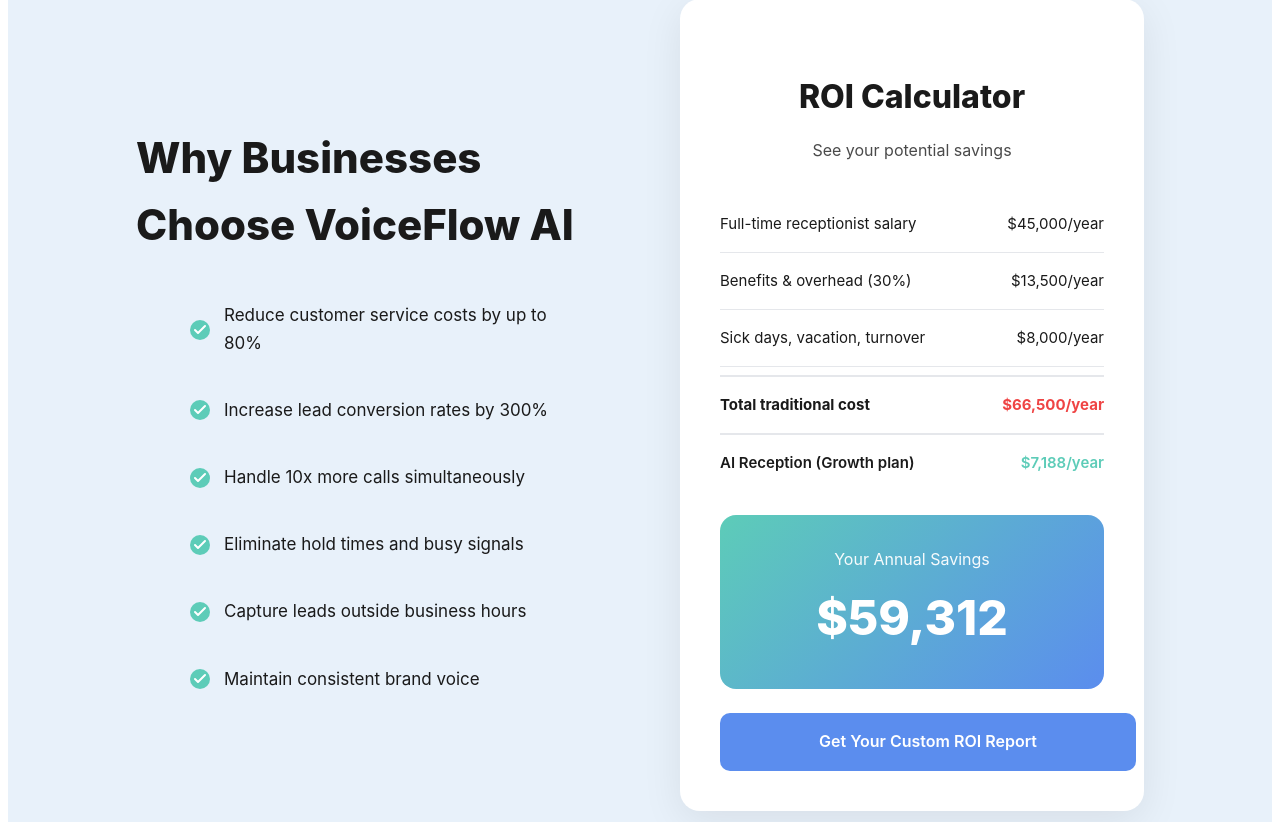
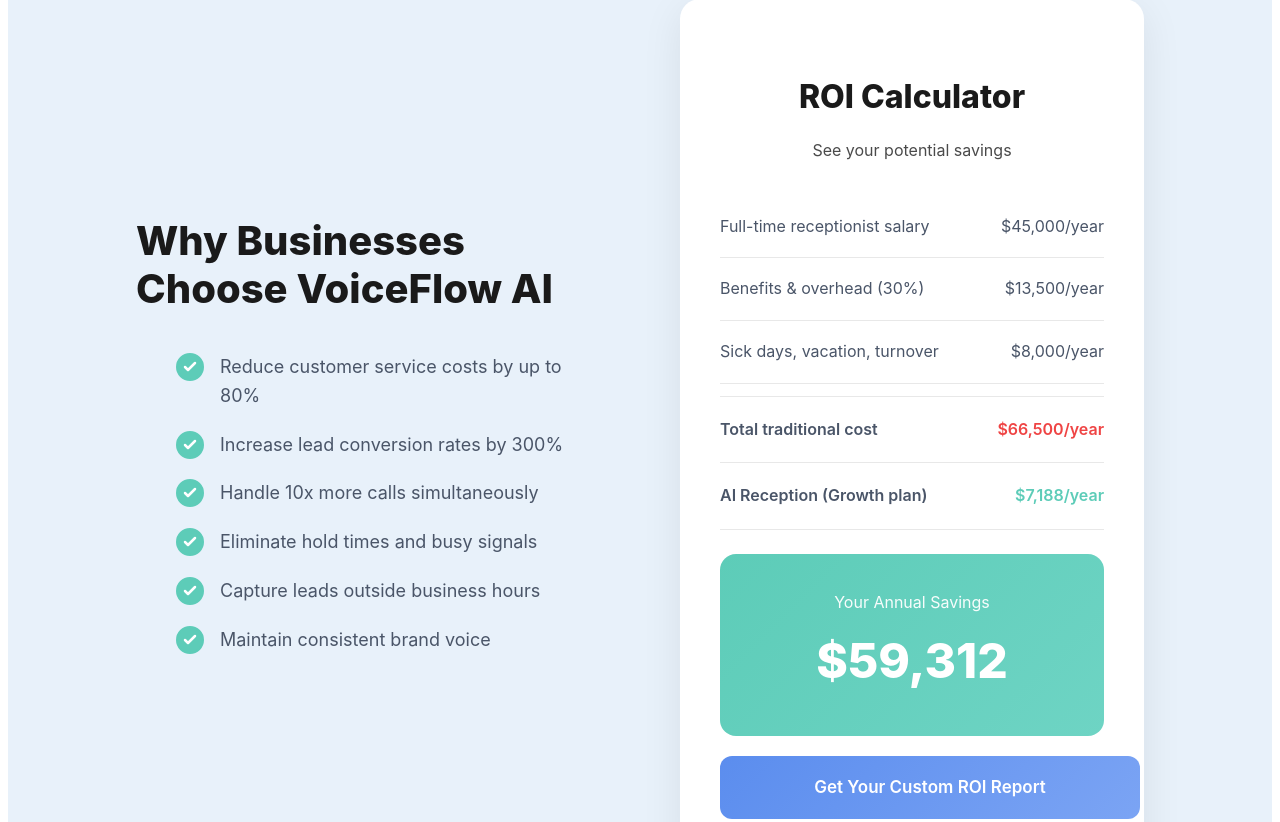
Before and after one commit to farnooshfathi/eleva8flow, a website built with Vite: page index.html in a window 1280 px wide. Shown: the part 2320-3142 px from the top of the page. Built offline with nearby package versions, Linux system fonts and the light colour scheme; a script that the page names is missing.

Commit message:
Updated style.css

```diff
--- a/index.html
+++ b/index.html
@@ -262,44 +262,44 @@
           <h2>Why Businesses Choose VoiceFlow AI</h2>
           <ul class="roi-benefits">
             <li>
-              <svg class="check-circle" width="24" height="24" viewBox="0 0 24 24" fill="none">
-                <circle cx="12" cy="12" r="10" fill="#5DCCB8"/>
-                <path d="M7 12L10 15L17 8" stroke="white" stroke-width="2" stroke-linecap="round" stroke-linejoin="round"/>
+              <svg class="check-circle" width="28" height="28" viewBox="0 0 28 28" fill="none">
+                <circle cx="14" cy="14" r="13" fill="#5DCCB8" stroke="#5DCCB8" stroke-width="2"/>
+                <path d="M9 14L12 17L19 10" stroke="white" stroke-width="2.5" stroke-linecap="round" stroke-linejoin="round"/>
               </svg>
               Reduce customer service costs by up to 80%
             </li>
             <li>
-              <svg class="check-circle" width="24" height="24" viewBox="0 0 24 24" fill="none">
-                <circle cx="12" cy="12" r="10" fill="#5DCCB8"/>
-                <path d="M7 12L10 15L17 8" stroke="white" stroke-width="2" stroke-linecap="round" stroke-linejoin="round"/>
+              <svg class="check-circle" width="28" height="28" viewBox="0 0 28 28" fill="none">
+                <circle cx="14" cy="14" r="13" fill="#5DCCB8" stroke="#5DCCB8" stroke-width="2"/>
+                <path d="M9 14L12 17L19 10" stroke="white" stroke-width="2.5" stroke-linecap="round" stroke-linejoin="round"/>
               </svg>
               Increase lead conversion rates by 300%
             </li>
             <li>
-              <svg class="check-circle" width="24" height="24" viewBox="0 0 24 24" fill="none">
-                <circle cx="12" cy="12" r="10" fill="#5DCCB8"/>
-                <path d="M7 12L10 15L17 8" stroke="white" stroke-width="2" stroke-linecap="round" stroke-linejoin="round"/>
+              <svg class="check-circle" width="28" height="28" viewBox="0 0 28 28" fill="none">
+                <circle cx="14" cy="14" r="13" fill="#5DCCB8" stroke="#5DCCB8" stroke-width="2"/>
+                <path d="M9 14L12 17L19 10" stroke="white" stroke-width="2.5" stroke-linecap="round" stroke-linejoin="round"/>
               </svg>
               Handle 10x more calls simultaneously
             </li>
             <li>
-              <svg class="check-circle" width="24" height="24" viewBox="0 0 24 24" fill="none">
-                <circle cx="12" cy="12" r="10" fill="#5DCCB8"/>
-                <path d="M7 12L10 15L17 8" stroke="white" stroke-width="2" stroke-linecap="round" stroke-linejoin="round"/>
+              <svg class="check-circle" width="28" height="28" viewBox="0 0 28 28" fill="none">
+                <circle cx="14" cy="14" r="13" fill="#5DCCB8" stroke="#5DCCB8" stroke-width="2"/>
+                <path d="M9 14L12 17L19 10" stroke="white" stroke-width="2.5" stroke-linecap="round" stroke-linejoin="round"/>
               </svg>
               Eliminate hold times and busy signals
             </li>
             <li>
-              <svg class="check-circle" width="24" height="24" viewBox="0 0 24 24" fill="none">
-                <circle cx="12" cy="12" r="10" fill="#5DCCB8"/>
-                <path d="M7 12L10 15L17 8" stroke="white" stroke-width="2" stroke-linecap="round" stroke-linejoin="round"/>
+              <svg class="check-circle" width="28" height="28" viewBox="0 0 28 28" fill="none">
+                <circle cx="14" cy="14" r="13" fill="#5DCCB8" stroke="#5DCCB8" stroke-width="2"/>
+                <path d="M9 14L12 17L19 10" stroke="white" stroke-width="2.5" stroke-linecap="round" stroke-linejoin="round"/>
               </svg>
               Capture leads outside business hours
             </li>
             <li>
-              <svg class="check-circle" width="24" height="24" viewBox="0 0 24 24" fill="none">
-                <circle cx="12" cy="12" r="10" fill="#5DCCB8"/>
-                <path d="M7 12L10 15L17 8" stroke="white" stroke-width="2" stroke-linecap="round" stroke-linejoin="round"/>
+              <svg class="check-circle" width="28" height="28" viewBox="0 0 28 28" fill="none">
+                <circle cx="14" cy="14" r="13" fill="#5DCCB8" stroke="#5DCCB8" stroke-width="2"/>
+                <path d="M9 14L12 17L19 10" stroke="white" stroke-width="2.5" stroke-linecap="round" stroke-linejoin="round"/>
               </svg>
               Maintain consistent brand voice
             </li>
--- a/style.css
+++ b/style.css
@@ -543,10 +543,11 @@
 }
 
 .roi-left h2 {
-  font-size: 42px;
+  font-size: 40px;
   font-weight: 800;
-  margin-bottom: 32px;
-  color: var(--text-dark);
+  margin-bottom: 40px;
+  color: var(--text-dark);
+  line-height: 1.2;
 }
 
 .roi-benefits {
@@ -555,20 +556,17 @@
 
 .roi-benefits li {
   display: flex;
-  align-items: center;
-  gap: 12px;
-  margin-bottom: 16px;
-  font-size: 17px;
-  color: var(--text-dark);
-  padding: 12px;
-  border-radius: 8px;
-  transition: all 0.3s ease;
-  cursor: pointer;
+  align-items: flex-start;
+  gap: 16px;
+  margin-bottom: 20px;
+  font-size: 18px;
+  color: #4a5568;
+  line-height: 1.6;
+  font-weight: 400;
 }
 
 .roi-benefits li:hover {
-  background: rgba(91, 141, 238, 0.05);
-  transform: translateX(8px);
+  color: var(--text-dark);
 }
 
 .check-circle {
@@ -611,21 +609,25 @@
 .roi-item {
   display: flex;
   justify-content: space-between;
-  padding: 16px 0;
-  border-bottom: 1px solid var(--border-color);
-  font-size: 15px;
+  padding: 18px 0;
+  border-bottom: 1px solid #e8e8e8;
+  font-size: 16px;
+  color: #4a5568;
 }
 
 .roi-item.total {
-  font-weight: 700;
-  border-top: 2px solid var(--border-color);
-  border-bottom: 2px solid var(--border-color);
-  margin-top: 8px;
+  font-weight: 600;
+  border-top: 1px solid #e8e8e8;
+  border-bottom: 1px solid #e8e8e8;
+  margin-top: 12px;
+  padding: 20px 0;
 }
 
 .roi-item.ai {
   font-weight: 600;
-  border-bottom: none;
+  border-bottom: 1px solid #e8e8e8;
+  padding: 20px 0;
+  margin-bottom: 24px;
 }
 
 .roi-amount.red {
@@ -637,18 +639,12 @@
 }
 
 .roi-savings {
-  background: linear-gradient(135deg, var(--teal-primary), var(--blue-primary));
-  padding: 32px;
+  background: linear-gradient(135deg, #5DCCB8, #6ED4C4);
+  padding: 36px 32px;
   border-radius: 16px;
   text-align: center;
-  margin-bottom: 24px;
-  transition: all 0.3s ease;
-  cursor: pointer;
-}
-
-.roi-savings:hover {
-  transform: scale(1.05) rotate(-1deg);
-  box-shadow: 0 12px 32px rgba(91, 141, 238, 0.3);
+  margin-bottom: 20px;
+  transition: all 0.3s ease;
 }
 
 .savings-label {
@@ -666,12 +662,12 @@
 
 .roi-button {
   width: 100%;
-  background: var(--blue-primary);
+  background: linear-gradient(135deg, #5B8DEE, #7BA4F4);
   color: white;
   border: none;
-  padding: 16px;
-  border-radius: 10px;
-  font-size: 16px;
+  padding: 18px;
+  border-radius: 12px;
+  font-size: 17px;
   font-weight: 600;
   cursor: pointer;
   transition: all 0.3s ease;
@@ -682,7 +678,7 @@
 }
 
 .roi-button:hover {
-  background: var(--blue-dark);
+  background: linear-gradient(135deg, #4A7CD7, #6A93E3);
   transform: translateY(-2px);
   box-shadow: 0 8px 20px rgba(91, 141, 238, 0.3);
 }
```
